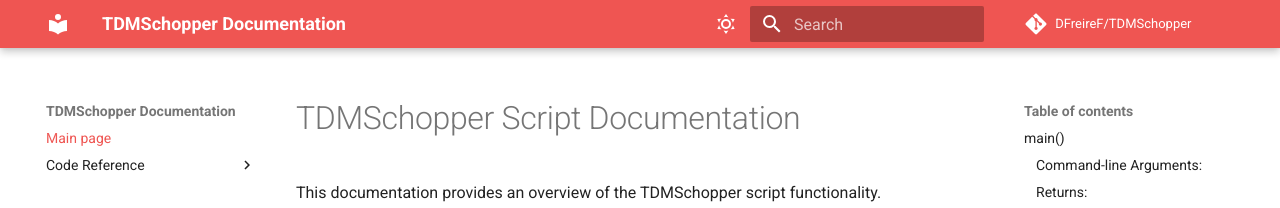
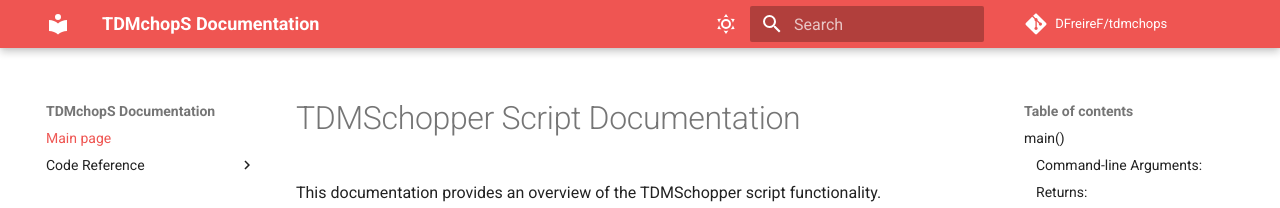
Before and after one commit to DFreireF/tdmchops, an MkDocs documentation site: the page built from docs/index.md, in a window 1280 px wide. Shown: the top 208 px of the page. Built offline with MkDocs 1.6.1 and Material for MkDocs 9.7.7, drawn with Linux system fonts in a browser that asks for light colours; comment, search, counter and statistics services are not loaded.

Commit message:
Update mkdocs.yml

```diff
--- a/mkdocs.yml
+++ b/mkdocs.yml
@@ -1,9 +1,9 @@
-site_name: TDMSchopper Documentation
-site_description: "TDMSchopper: Collection of code that chops in time NTCAP data in order to perform mass-and lifetime measurements of ringed ions in a frequency broadband."
-site_url: "https://DFreireF.github.io/TDMSchopper"
-repo_url: "https://github.com/DFreireF/TDMSchopper"
+site_name: TDMchopS Documentation
+site_description: "TDMchopS: Collection of code that chops in time chunks of NTCAP (iq.tdms) data in order to perform mass-and lifetime measurements of ringed ions in a frequency broadband."
+site_url: "https://DFreireF.github.io/tdmchops"
+repo_url: "https://github.com/DFreireF/tdmchops"
 edit_uri: "blob/main/docs/"
-repo_name: "DFreireF/TDMSchopper"
+repo_name: "DFreireF/tdmchops"
 site_dir: "site"
 watch: [README.md]
 
```
